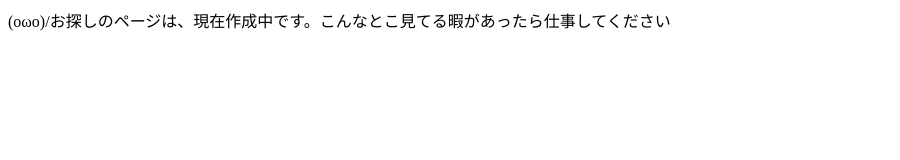
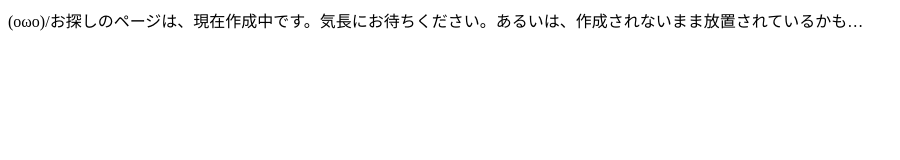
Before and after one commit to HAKUxNA/HAKUxNA.github.io, a plain HTML site: page index.html in a window 1280 px wide. Shown: the whole page, without its empty margins (0-900 px from the left). Drawn offline with Linux system fonts and the light colour scheme.

Commit message:
Update index.html

```diff
--- a/index.html
+++ b/index.html
@@ -3,9 +3,9 @@
 <head>
     <meta charset="UTF-8">
     <meta name="viewport" content="width=device-width, initial-scale=1.0">
-    <title>Document</title>
+    <title>はくメなの脳みそ | HAKUxNA</title>
 </head>
 <body>
-    (oωo)/お探しのページは、現在作成中です。こんなとこ見てる暇があったら仕事してください
+    (oωo)/お探しのページは、現在作成中です。気長にお待ちください。あるいは、作成されないまま放置されているかも…
 </body>
 </html>
```
